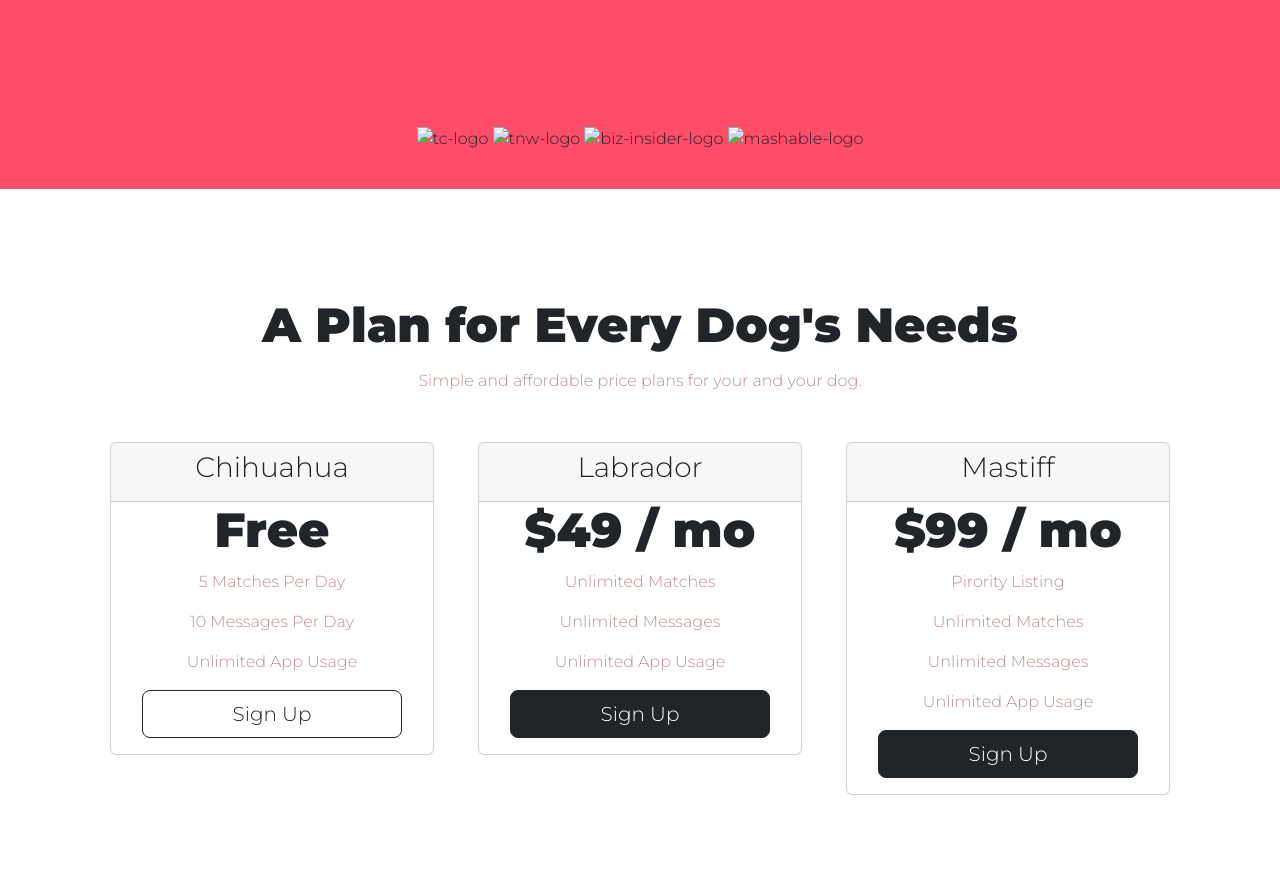
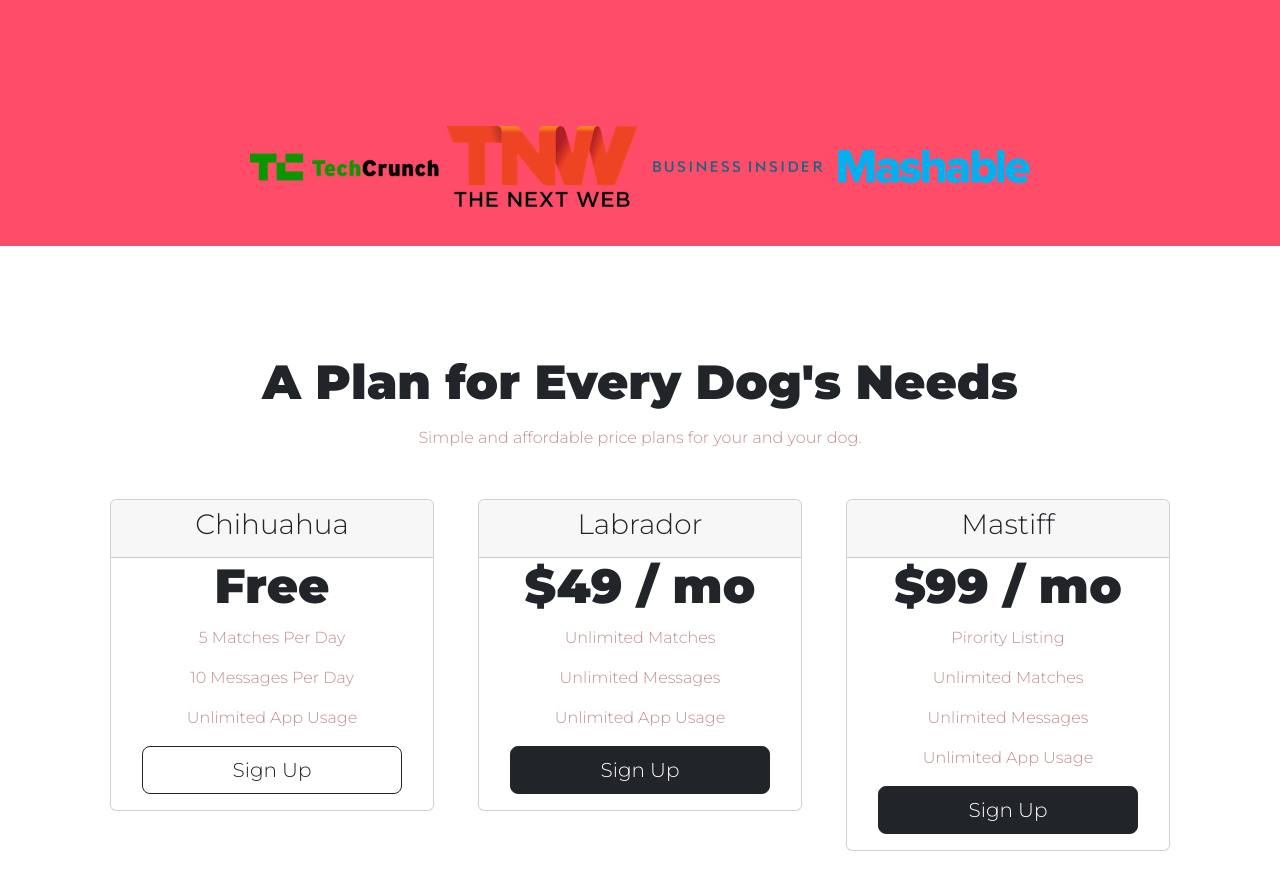
Before and after one commit to Marisa131985/TinDog, a plain HTML site: page index.html in a window 1280 px wide. Shown: the part 1700-2590 px from the top of the page. Drawn offline with nearby package versions, Linux system fonts and the light colour scheme; files that its build step writes are made by us from their sources; files whose address does not match are found by name.

Commit message:
Update index.html

```diff
--- a/index.html
+++ b/index.html
@@ -18,7 +18,7 @@
   <link href="https://fonts.googleapis.com/css2?family=Montserrat:wght@900&display=swap" rel="stylesheet">
 
   <!--CSS.stylesheets-->
-  <link rel="stylesheet" href="css/styles.css">
+  <link rel="stylesheet" href="styles.css">
 
   <!--Font Awesome-->
   <script src="https://kit.fontawesome.com/27c2b3da01.js" crossorigin="anonymous"></script>
@@ -142,10 +142,10 @@
   <!-- Press -->
 
   <section class="press">
-    <img class="press-logo" src="images/techcrunch.png" alt="tc-logo">
-    <img class="press-logo" src="images/tnw.png" alt="tnw-logo">
-    <img class="press-logo" src="images/bizinsider.png" alt="biz-insider-logo">
-    <img class="press-logo" src="images/mashable.png" alt="mashable-logo">
+    <img class="press-logo" src="techcrunch.png" alt="tc-logo">
+    <img class="press-logo" src="tnw.png" alt="tnw-logo">
+    <img class="press-logo" src="bizinsider.png" alt="biz-insider-logo">
+    <img class="press-logo" src="mashable.png" alt="mashable-logo">
 
   </section>
 
```
